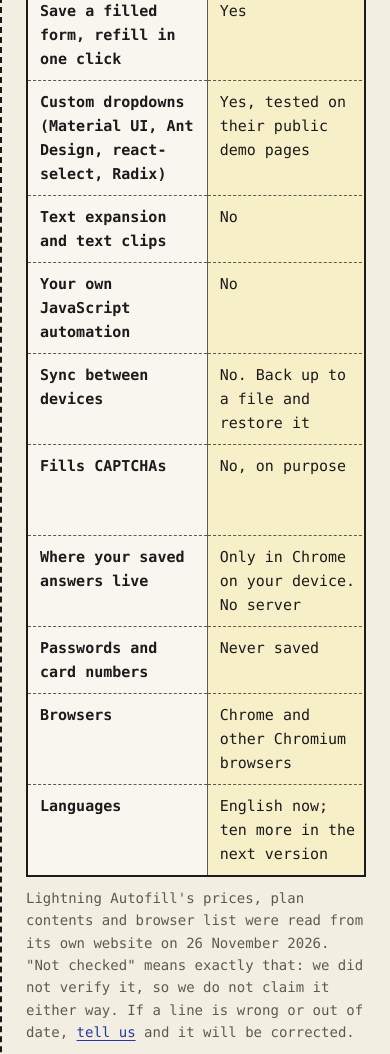
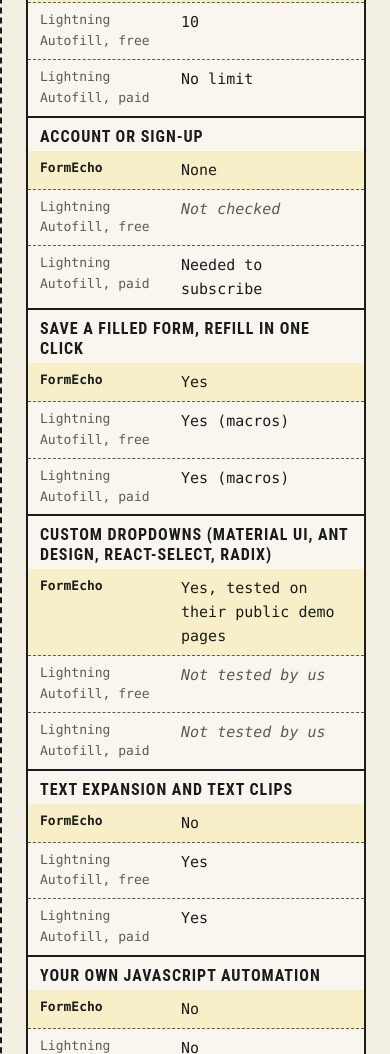
Before and after one commit to msabbahpcm/formecho, a plain HTML site: page free-autofill-no-daily-limit.html in a window 390 px wide. Shown: the part 1572-2626 px from the top of the page. Drawn offline with Linux system fonts and the light colour scheme.

Commit message:
Phones: comparison table as one card per row
Co-Authored-By: Claude Fable 5.2 <noreply@anthropic.com>

```diff
--- a/free-autofill-no-daily-limit.html
+++ b/free-autofill-no-daily-limit.html
@@ -27,19 +27,19 @@
 <table>
 <thead><tr><th scope="col">&nbsp;</th><th scope="col">FormEcho</th><th scope="col">Lightning Autofill, free</th><th scope="col">Lightning Autofill, paid</th></tr></thead>
 <tbody>
-<tr><th scope="row">Price</th><td>Free</td><td>Free</td><td>$4.99 a month (Plus), $9.99 a month (Pro)</td></tr>
-<tr><th scope="row">Fills per day</th><td><b>No limit</b></td><td>10</td><td>No limit</td></tr>
-<tr><th scope="row">Account or sign-up</th><td>None</td><td class="q">Not checked</td><td>Needed to subscribe</td></tr>
-<tr><th scope="row">Save a filled form, refill in one click</th><td>Yes</td><td>Yes (macros)</td><td>Yes (macros)</td></tr>
-<tr><th scope="row">Custom dropdowns (Material UI, Ant Design, react-select, Radix)</th><td>Yes, tested on their public demo pages</td><td class="q">Not tested by us</td><td class="q">Not tested by us</td></tr>
-<tr><th scope="row">Text expansion and text clips</th><td>No</td><td>Yes</td><td>Yes</td></tr>
-<tr><th scope="row">Your own JavaScript automation</th><td>No</td><td>No</td><td>Pro only</td></tr>
-<tr><th scope="row">Sync between devices</th><td>No. Back up to a file and restore it</td><td>No</td><td>Yes, through Google Sheets</td></tr>
-<tr><th scope="row">Fills CAPTCHAs</th><td>No, on purpose</td><td>No</td><td>reCAPTCHA autofill, Pro only</td></tr>
-<tr><th scope="row">Where your saved answers live</th><td>Only in Chrome on your device. No server</td><td class="q">Not checked</td><td>Google Sheets when sync is on</td></tr>
-<tr><th scope="row">Passwords and card numbers</th><td>Never saved</td><td class="q">Not checked</td><td class="q">Not checked</td></tr>
-<tr><th scope="row">Browsers</th><td>Chrome and other Chromium browsers</td><td>Chrome, Edge, Firefox</td><td>Chrome, Edge, Firefox</td></tr>
-<tr><th scope="row">Languages</th><td>English now; ten more in the next version</td><td class="q">Not checked</td><td class="q">Not checked</td></tr>
+<tr><th scope="row">Price</th><td data-l="FormEcho">Free</td><td data-l="Lightning Autofill, free">Free</td><td data-l="Lightning Autofill, paid">$4.99 a month (Plus), $9.99 a month (Pro)</td></tr>
+<tr><th scope="row">Fills per day</th><td data-l="FormEcho"><b>No limit</b></td><td data-l="Lightning Autofill, free">10</td><td data-l="Lightning Autofill, paid">No limit</td></tr>
+<tr><th scope="row">Account or sign-up</th><td data-l="FormEcho">None</td><td data-l="Lightning Autofill, free" class="q">Not checked</td><td data-l="Lightning Autofill, paid">Needed to subscribe</td></tr>
+<tr><th scope="row">Save a filled form, refill in one click</th><td data-l="FormEcho">Yes</td><td data-l="Lightning Autofill, free">Yes (macros)</td><td data-l="Lightning Autofill, paid">Yes (macros)</td></tr>
+<tr><th scope="row">Custom dropdowns (Material UI, Ant Design, react-select, Radix)</th><td data-l="FormEcho">Yes, tested on their public demo pages</td><td data-l="Lightning Autofill, free" class="q">Not tested by us</td><td data-l="Lightning Autofill, paid" class="q">Not tested by us</td></tr>
+<tr><th scope="row">Text expansion and text clips</th><td data-l="FormEcho">No</td><td data-l="Lightning Autofill, free">Yes</td><td data-l="Lightning Autofill, paid">Yes</td></tr>
+<tr><th scope="row">Your own JavaScript automation</th><td data-l="FormEcho">No</td><td data-l="Lightning Autofill, free">No</td><td data-l="Lightning Autofill, paid">Pro only</td></tr>
+<tr><th scope="row">Sync between devices</th><td data-l="FormEcho">No. Back up to a file and restore it</td><td data-l="Lightning Autofill, free">No</td><td data-l="Lightning Autofill, paid">Yes, through Google Sheets</td></tr>
+<tr><th scope="row">Fills CAPTCHAs</th><td data-l="FormEcho">No, on purpose</td><td data-l="Lightning Autofill, free">No</td><td data-l="Lightning Autofill, paid">reCAPTCHA autofill, Pro only</td></tr>
+<tr><th scope="row">Where your saved answers live</th><td data-l="FormEcho">Only in Chrome on your device. No server</td><td data-l="Lightning Autofill, free" class="q">Not checked</td><td data-l="Lightning Autofill, paid">Google Sheets when sync is on</td></tr>
+<tr><th scope="row">Passwords and card numbers</th><td data-l="FormEcho">Never saved</td><td data-l="Lightning Autofill, free" class="q">Not checked</td><td data-l="Lightning Autofill, paid" class="q">Not checked</td></tr>
+<tr><th scope="row">Browsers</th><td data-l="FormEcho">Chrome and other Chromium browsers</td><td data-l="Lightning Autofill, free">Chrome, Edge, Firefox</td><td data-l="Lightning Autofill, paid">Chrome, Edge, Firefox</td></tr>
+<tr><th scope="row">Languages</th><td data-l="FormEcho">English now; ten more in the next version</td><td data-l="Lightning Autofill, free" class="q">Not checked</td><td data-l="Lightning Autofill, paid" class="q">Not checked</td></tr>
 </tbody>
 </table>
 </div>
--- a/style.css
+++ b/style.css
@@ -36,3 +36,16 @@ td.q { color: var(--muted); font-style: italic; }
 .note, .fine { font-size: 14px; color: var(--muted); }
 ul.ticks.no li::before { content: "\2013"; color: var(--red); }
 .foot { margin-top: 40px; padding-top: 14px; border-top: 1.5px solid var(--ink); }
+/* Phones: the comparison table becomes one card per row, so no column is hidden off the edge. */
+@media (max-width: 640px) {
+  table { min-width: 0; }
+  thead { position: absolute; width: 1px; height: 1px; overflow: hidden; clip-path: inset(50%); }
+  tbody tr { display: block; border-bottom: 2.5px solid var(--ink); }
+  tbody tr:last-child { border-bottom: 0; }
+  tbody th, tbody td { display: block; width: auto; border-inline-start: 0; }
+  tbody th { border-bottom: 0; padding-bottom: 4px; font: 700 16px/1.25 "Bahnschrift", "DIN Alternate", "Roboto Condensed", "Arial Narrow", system-ui, sans-serif; letter-spacing: .06em; text-transform: uppercase; }
+  tbody td { display: grid; grid-template-columns: 42% 1fr; gap: 10px; padding: 7px 12px; }
+  tbody td::before { content: attr(data-l); font-style: normal; color: var(--muted); font-size: 13px; }
+  tbody td:nth-child(2)::before { color: var(--ink); font-weight: 700; }
+  tbody tr td:last-child { border-bottom: 0; }
+}
```
